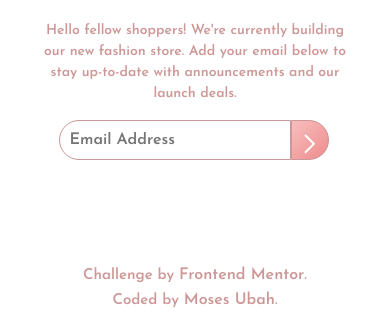
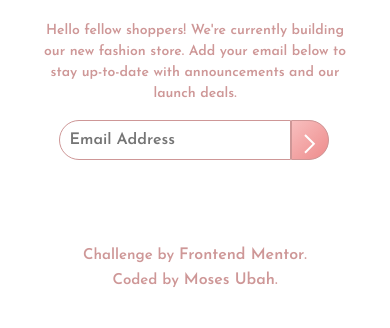
Before and after one commit to mohzys23/coming-soon, a plain HTML site: page Coming soon/index.html in a window 390 px wide. Shown: the part 587-915 px from the top of the page. Drawn offline with nearby package versions, Linux system fonts and the light colour scheme.

Commit message:
Update style.css

```diff
--- a/Coming soon/style.css
+++ b/Coming soon/style.css
@@ -212,7 +212,7 @@ h1 {
 
 #attribution {
   position: absolute;
-  top: 850px;
+  top: 830px;
   width: 100%;
   padding: 0;
 }
```
